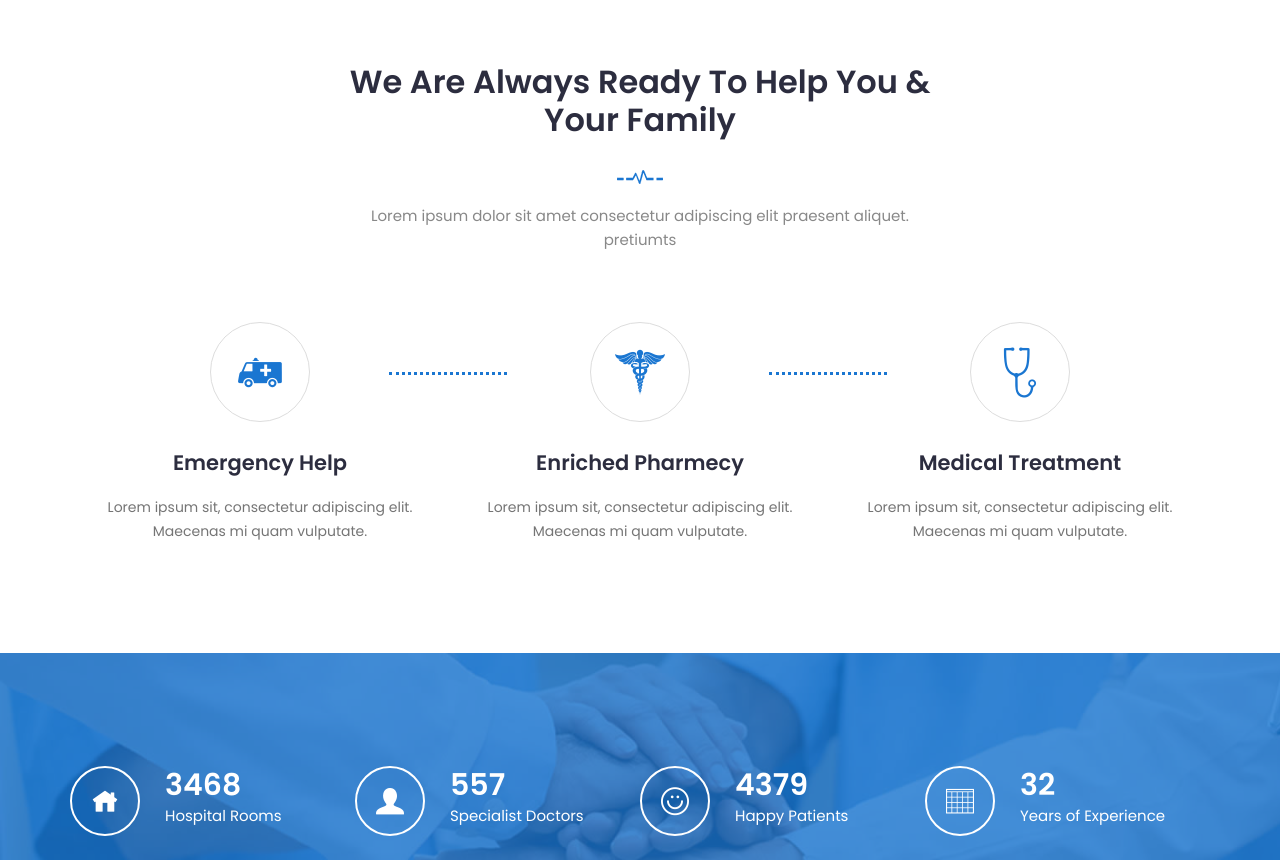
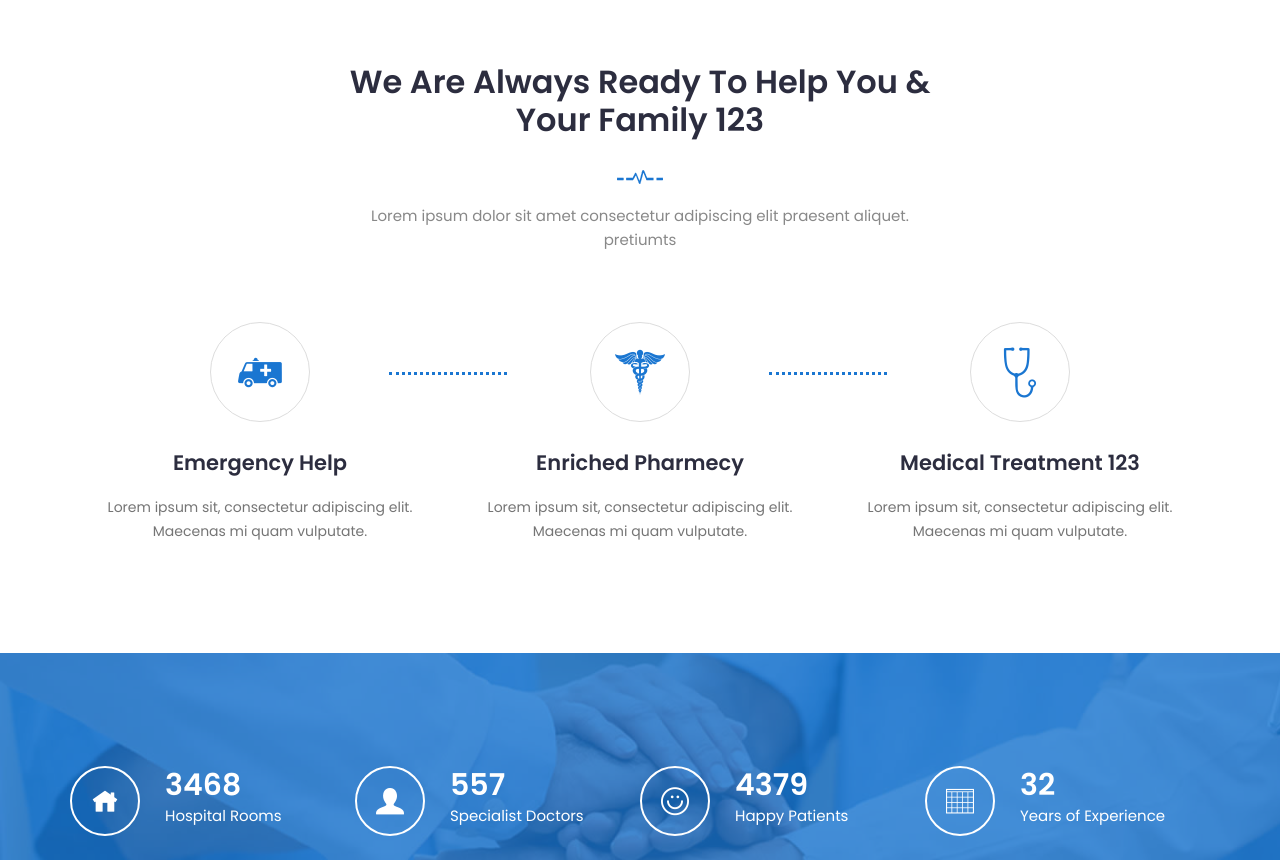
Before and after one commit to manikandanshanmugam1990/medical-website, a plain HTML site: page index.html in a window 1280 px wide. Shown: the part 896-1756 px from the top of the page. Drawn offline with Linux system fonts and the light colour scheme; a script that the page names is missing.

Commit message:
index changes

```diff
--- a/index.html
+++ b/index.html
@@ -291,7 +291,7 @@
 				<div class="row">
 					<div class="col-lg-12">
 						<div class="section-title">
-							<h2>We Are Always Ready to Help You & Your Family</h2>
+							<h2>We Are Always Ready to Help You & Your Family 123</h2>
 							<img src="img/section-img.png" alt="#">
 							<p>Lorem ipsum dolor sit amet consectetur adipiscing elit praesent aliquet. pretiumts</p>
 						</div>
@@ -326,7 +326,7 @@
 							<div class="signle-icon">
 								<i class="icofont icofont-stethoscope"></i>
 							</div>
-							<h3>Medical Treatment</h3>
+							<h3>Medical Treatment 123</h3>
 							<p>Lorem ipsum sit, consectetur adipiscing elit. Maecenas mi quam vulputate.</p>
 						</div>
 						<!-- End Single features -->
```
